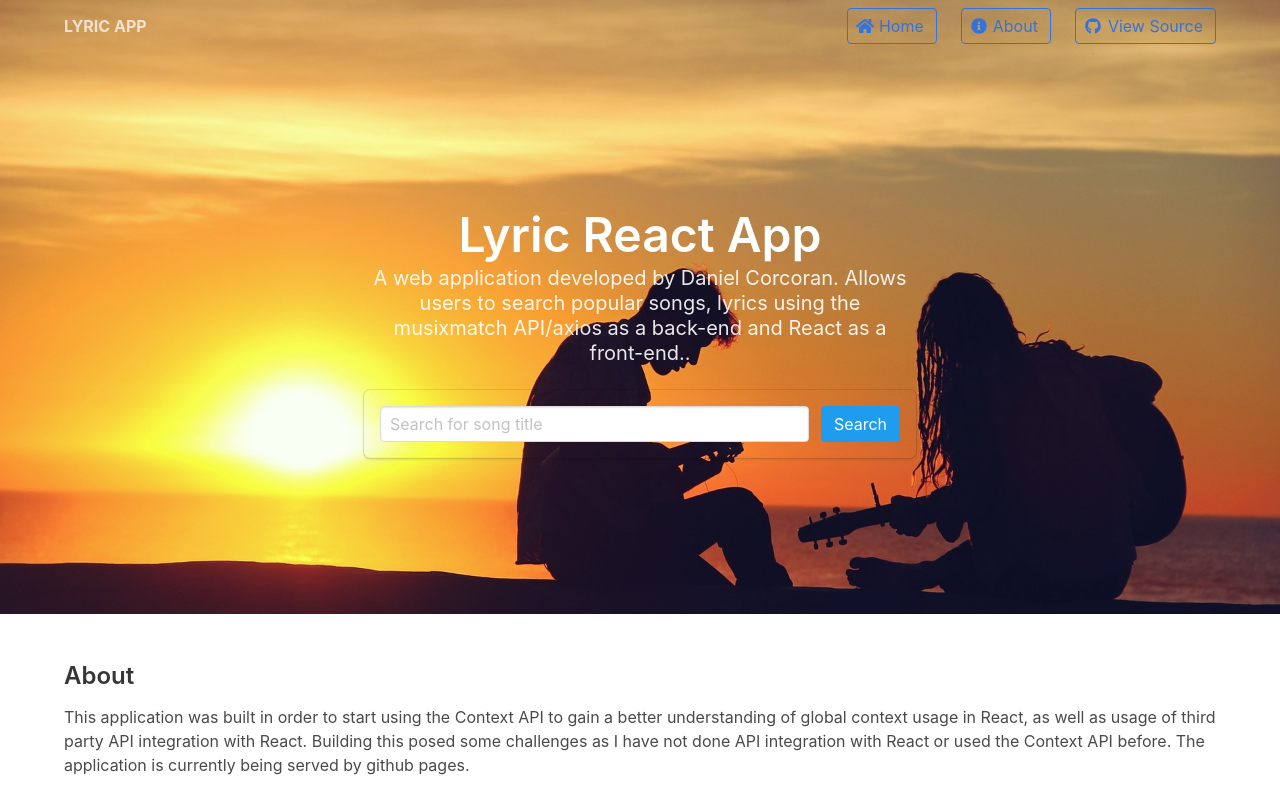
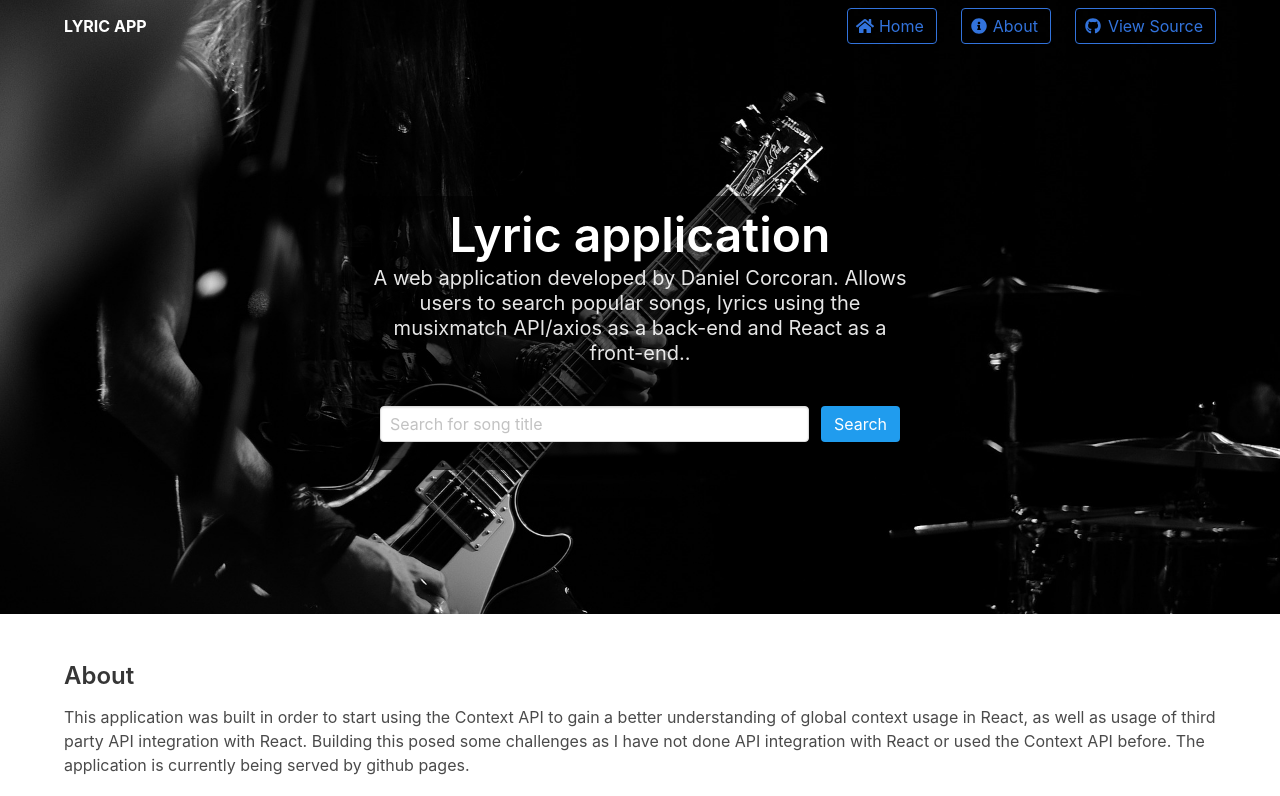
Before and after one commit to danielc92/react-lyrics-app, a React (Create React App) app: page /#/about in a window 1280 px wide. Shown: the top 796 px of the page. Built offline with nearby package versions, Linux system fonts and the light colour scheme; no server answers.

Commit message:
Styling changes

```diff
--- a/src/components/Nav.js
+++ b/src/components/Nav.js
@@ -1,5 +1,5 @@
 import React from 'react';
-import bg_image from '../images/musicians-690591_1920.jpg';
+import bg_image from '../images/guitar-1245856_1920.jpg';
 import Search from '../components/Search';
 import {Link} from 'react-router-dom';
 
@@ -11,7 +11,7 @@ export default function Nav() {
                 <div className="container">
                     <div className="navbar-brand">
                         <p className="navbar-item">
-                            <strong>LYRIC APP</strong>
+                            <strong style={{color:'white'}}>LYRIC APP</strong>
                         </p>
                         <span className="navbar-burger burger" data-target="navbarMenu">
                             <span></span>
@@ -52,9 +52,9 @@ export default function Nav() {
 
             <div className="hero-body">
                 <div className="container has-text-centered">
-                    <div className="column is-6 is-offset-3">
+                    <div className="column is-6 is-offset-3" style={{ backgroundColor: 'rgba(0,0,0,.6)'}}>
                         <h1 className="title is-size-1">
-                            Lyric React App
+                            Lyric application
                         </h1>
                         <h2 className="subtitle">
                            A web application developed by Daniel Corcoran. Allows users to search popular songs, lyrics using the musixmatch API/axios as a back-end and React as a front-end..
--- a/src/components/TrackItem.js
+++ b/src/components/TrackItem.js
@@ -7,18 +7,20 @@ const TrackItem = (props) => {
 
     return (
         <div className="column is-full">
-            <div className="notification is-bold" style={{borderRadius:0, backgroundColor:'#e5c02d'}}>
+            <div className="notification is-bold" style={{borderRadius:0, border:'2px solid #246da5'}}>
                 <div className="columns">
-                    <div className="column is-one-third">
-                        <h3 className="title">{track.track_name}</h3>
+                    <div className="column is-two-fifths">
+                        <h3 className="title is-uppercase" style={{fontWeight:'bold'}}>{track.track_name}</h3>
                         <p><span className="tag is-dark">{track.artist_name}</span></p>
                         <p><i className="fas fa-star"></i> <strong>{track.track_rating}</strong></p>
                     </div>
-                    <div className="column is-one-third">
+                    <div className="column is-two-fifths">
                         <p className="help">Album: <strong>{track.album_name}</strong></p>
+                        <p className="help">Album ID: <strong>{track.album_id}</strong></p>
                         <p className="help">Modified: <strong>{track.updated_time}</strong></p>
+                        <p className="help">Subtitle Availability: {track.has_subtitles === 1 ? <span style={{borderRadius:0}} className="tag is-info">available</span> : <span className="tag is-danger">unavailable</span>}</p>
                     </div>
-                    <div className="column is-one-third">
+                    <div className="column is-one-fith">
                         <a style={{marginBottom: '1rem'}} className="button is-fullwidth is-dark is-outlined" href={track.track_share_url}>Share</a>
                         {track.has_lyrics === 1 ? <Link data={track} className="button is-fullwidth is-dark is-outlined" to={`/lyrics/track/${track.track_id}`}>View Lyrics</Link> : <code style={{backgroundColor:'transparent', color:'black', paddingLeft:0}}>No lyrics exist for this track</code> }
                     </div>
```
Also changed, not shown: src/images/guitar-1245856_1920.jpg (added).
